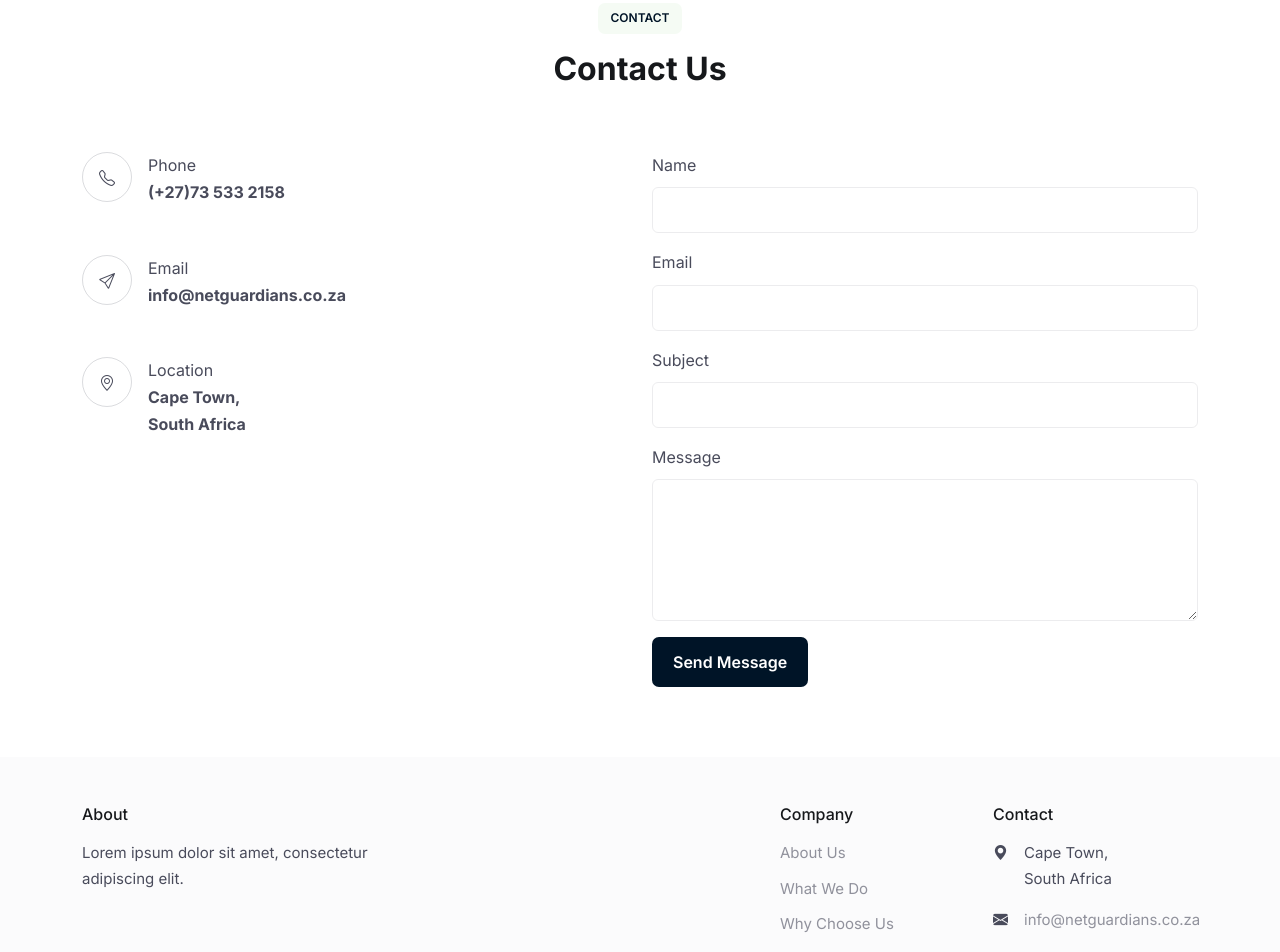
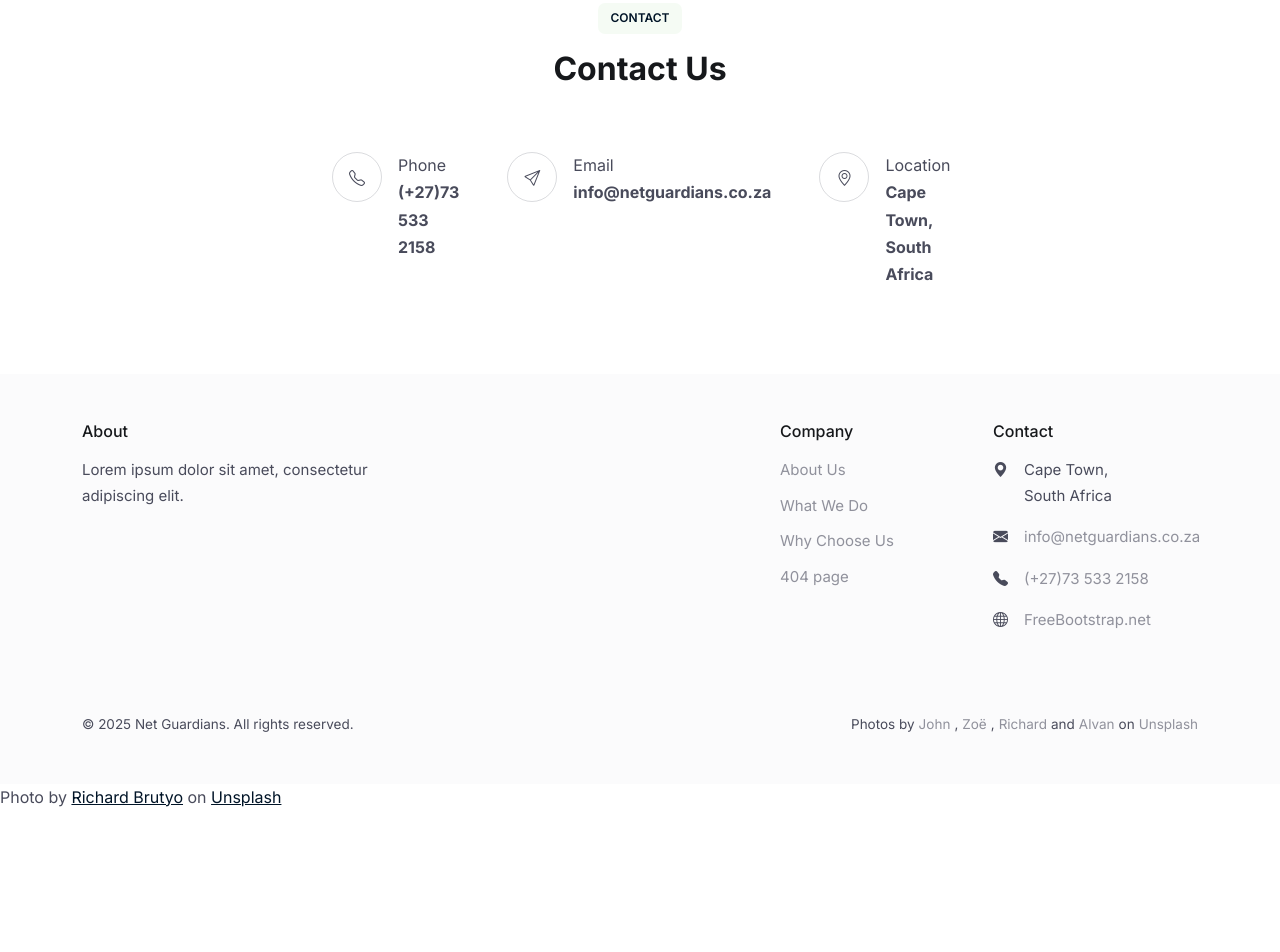
Before and after one commit to alizgirl/netguardians.github.io, a plain HTML site: page index.html in a window 1280 px wide. Shown: the part 2664-3616 px from the top of the page. After the commit the page ends 3475 px from the top, so only its background shows below. Drawn offline with Linux system fonts and the light colour scheme.

Commit message:
contact page fix

```diff
--- a/index.html
+++ b/index.html
@@ -334,50 +334,19 @@ License: https://freebootstrap.net/license
                 <h2 class="h2 fw-bold mb-3" data-aos="fade-up" data-aos-delay="0">Contact Us</h2>
               </div>
             </div>
-            <div class="row">
+            <div class="row" style="padding-left: 250px;">
               <div class="col-md-6">
-                <div class="d-flex gap-5 flex-column">
+                <div class="d-flex gap-5 flex-row">
                   <div class="d-flex align-items-start gap-3" data-aos="fade-up" data-aos-delay="0">
-                    <div class="icon d-block"><i class="bi bi-telephone"></i></div><span> <span class="d-block">Phone</span><strong>(+27)73 533 2158</strong></span>
+                    <div class="icon d-block col-lg-4"><i class="bi bi-telephone"></i></div><span> <span class="d-block">Phone</span><strong>(+27)73 533 2158</strong></span>
                   </div>
                   <div class="d-flex align-items-start gap-3" data-aos="fade-up" data-aos-delay="100">
-                    <div class="icon d-block"><i class="bi bi-send"></i></div><span> <span class="d-block">Email</span><strong>info@netguardians.co.za</strong></span>
+                    <div class="icon d-block col-lg-4"><i class="bi bi-send"></i></div><span> <span class="d-block">Email</span><strong>info@netguardians.co.za</strong></span>
                   </div>
                   <div class="d-flex align-items-start gap-3" data-aos="fade-up" data-aos-delay="200">
-                    <div class="icon d-block"><i class="bi bi-geo-alt"></i></div><span> <span class="d-block">Location</span>
+                    <div class="icon d-block col-lg-4"><i class="bi bi-geo-alt"></i></div><span> <span class="d-block">Location</span>
                       <address class="fw-bold">Cape Town, <br> South Africa</address></span>
                   </div>
-                </div>
-              </div>
-              <div class="col-md-6">
-                <div class="form-wrapper" data-aos="fade-up" data-aos-delay="300">
-                  <form id="contactForm">
-                    <div class="row gap-3 mb-3">
-                      <div class="col-md-12">
-                        <label class="mb-2" for="name">Name</label>
-                        <input class="form-control" id="name" type="text" name="name" required="">
-                      </div>
-                      <div class="col-md-12">
-                        <label class="mb-2" for="email">Email</label>
-                        <input class="form-control" id="email" type="email" name="email" required="">
-                      </div>
-                    </div>
-                    <div class="row gap-3 mb-3">
-                      <div class="col-md-12">
-                        <label class="mb-2" for="subject">Subject</label>
-                        <input class="form-control" id="subject" type="text" name="subject">
-                      </div>
-                    </div>
-                    <div class="row gap-3 gap-md-0 mb-3">
-                      <div class="col-md-12">
-                        <label class="mb-2" for="message">Message</label>
-                        <textarea class="form-control" id="message" name="message" rows="5" required=""></textarea>
-                      </div>
-                    </div>
-                    <button class="btn btn-primary fw-semibold" type="submit">Send Message</button>
-                  </form>
-                  <div class="mt-3 d-none alert alert-success" id="successMessage">Message sent successfully!</div>
-                  <div class="mt-3 d-none alert alert-danger" id="errorMessage">Message sending failed. Please try again later.</div>
                 </div>
               </div>
             </div>
```
